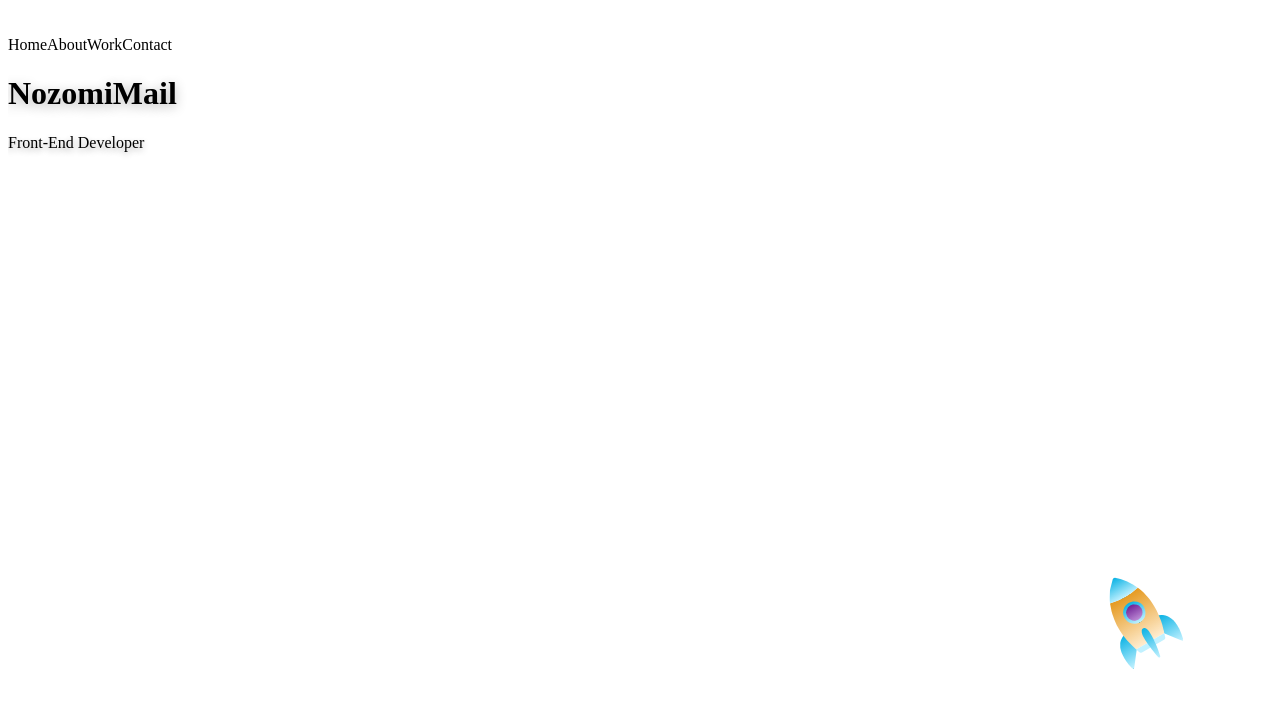
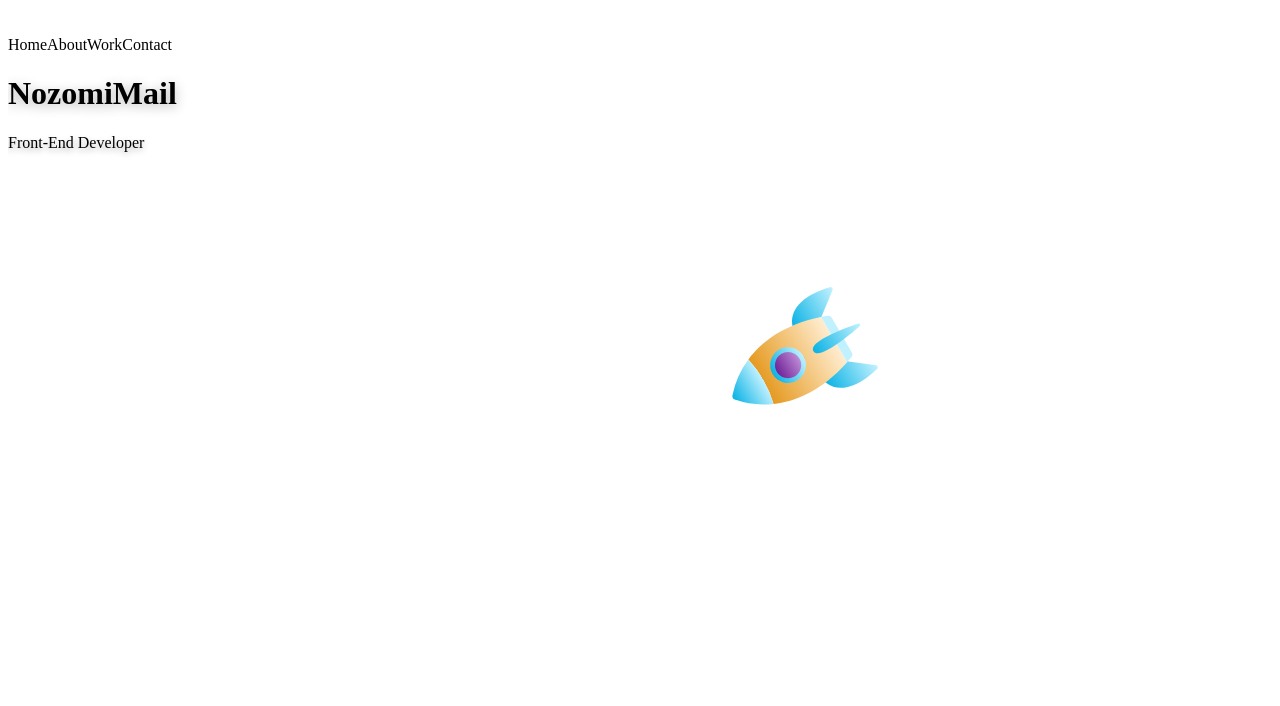
Before and after one commit to nozomail/portfolio, a Next.js app: page / in a window 1280 px wide. Shown: the top 706 px of the page. Built offline with nearby package versions, Linux system fonts and the light colour scheme.

Commit message:
Integrate css modules into global css

```diff
--- a/components/layout.tsx
+++ b/components/layout.tsx
@@ -1,7 +1,6 @@
 import Head from "next/head";
 import { useRouter } from "next/router";
 import { useState, useEffect } from "react";
-import { motion } from "framer-motion";
 
 import Header from "../components/header";
 import Planets from "../components/planets";
@@ -10,13 +9,12 @@ import { getRandom } from "../utils/random";
 
 type LayoutProps = {
   children: React.ReactNode;
-  isHome?: boolean;
   pageTitle?: string;
-  controls?: any;
 };
+
 const siteName = "Nozomi's Portfolio";
 
-export default function Layout({ children, pageTitle, isHome = false, controls }: LayoutProps) {
+export default function Layout({ children, pageTitle }: LayoutProps) {
   const title = pageTitle ? `${pageTitle} | ${siteName}` : siteName;
   const [height, setHeight] = useState<number>(0);
   const [stars, setStars] = useState([]);
@@ -45,11 +43,11 @@ export default function Layout({ children, pageTitle, isHome = false, controls }
 
   useEffect(() => {
     setHeight(window.innerHeight);
-    // createStars();
+    createStars();
 
     window.addEventListener("resize", () => {
       setHeight(window.innerHeight);
-      // createStars();
+      createStars();
     });
   }, []);
 
@@ -86,13 +84,3 @@ export default function Layout({ children, pageTitle, isHome = false, controls }
     </div>
   );
 }
-
-{
-  /* <div
-  className={`${
-    router.pathname === "/contact" ? "" : "px-4 md:px-8 py-8 md:pb-12"
-  } absolute inset-0 z-20 overflow-y-auto`}
->
-  <div className="max-w-screen-xl min-h-full flex flex-col justify-center text-white mx-auto">{children}</div>
-</div>; */
-}
--- a/pages/api/hello.ts
+++ /dev/null
@@ -1,6 +0,0 @@
-import { NextApiRequest, NextApiResponse } from "next";
-
-export default (_: NextApiRequest, res: NextApiResponse) => {
-  res.statusCode = 200;
-  res.json({ name: "John Doe" });
-};
--- a/pages/index.tsx
+++ b/pages/index.tsx
@@ -1,7 +1,5 @@
 import { useEffect, useState } from "react";
 import { motion, useAnimation } from "framer-motion";
-
-import styles from "../styles/home.module.scss";
 
 import { variants, home, rocket } from "../utils/framerMotion";
 
@@ -57,7 +55,7 @@ export default function Home() {
           initial={rocket(isSmall).initial}
           animate={controls}
           exit={rocket(isSmall).exit}
-          className={styles.rocket}
+          className="home-rocket"
         >
           <div></div>
         </motion.div>
--- a/pages/work/[id].tsx
+++ b/pages/work/[id].tsx
@@ -1,6 +1,4 @@
 import { motion } from "framer-motion";
-
-import styles from "../../styles/work.module.scss";
 
 import { variants, page } from "../../utils/framerMotion";
 
@@ -59,7 +57,7 @@ export default function Project({ title, roles, tools, img, body }: ProjectProps
           </motion.div>
           <motion.div
             variants={variants.fadeInUp}
-            className={`mt-8 lg:text-xl ${styles.desc}`}
+            className="mt-8 lg:text-xl project-desc"
             dangerouslySetInnerHTML={{ __html: body }}
           ></motion.div>
         </motion.div>
--- a/styles/globals.scss
+++ b/styles/globals.scss
@@ -45,3 +45,102 @@ textarea {
     box-shadow: 0px 3px 12px 0 rgba(0, 0, 0, 0.4);
   }
 }
+
+.home-rocket {
+  width: 300px;
+  height: 300px;
+  position: fixed;
+  bottom: -180px;
+  right: -120px;
+  transform: translateY(0) scale(1);
+  z-index: 20;
+
+  @screen sm {
+    display: block;
+    width: 400px;
+    height: 400px;
+    top: -100px;
+    right: -200px;
+    transform: translate(0) scale(1);
+  }
+  @screen lg {
+    display: block;
+    width: 500px;
+    height: 500px;
+    top: -150px;
+    right: -240px;
+  }
+  @screen xl {
+    width: 600px;
+    height: 600px;
+    top: -150px;
+  }
+  @screen 2xl {
+    width: 700px;
+    height: 700px;
+  }
+
+  div {
+    width: 100%;
+    height: 100%;
+    background: url("/air.svg") bottom left / cover no-repeat;
+    transform: rotate(90deg);
+
+    @screen sm {
+      transform: rotate(0);
+    }
+
+    &::before {
+      content: "";
+      width: 100px;
+      height: 85px;
+      background: url("/rocket1.svg") center / contain no-repeat;
+      transform: translate(0);
+      transition: transform 1s ease-in;
+      position: absolute;
+      bottom: 0;
+      left: -110px;
+
+      @screen md {
+        width: 120px;
+        height: 102px;
+        bottom: 10px;
+        left: -120px;
+      }
+      @screen lg {
+        width: 140px;
+        height: 120px;
+        bottom: 20px;
+        left: -150px;
+      }
+      @screen xl {
+        width: 160px;
+        height: 136px;
+        bottom: 30px;
+        left: -200px;
+      }
+      @screen 2xl {
+        width: 180px;
+        height: 153px;
+        bottom: 50px;
+      }
+    }
+  }
+}
+
+.project-desc {
+  p,
+  div,
+  ul {
+    &:not(:last-child) {
+      @apply mb-2 lg:mb-4;
+    }
+  }
+  ul {
+    @apply list-disc leading-tight pl-5;
+  }
+
+  li + li {
+    @apply mt-2 lg:mt-3;
+  }
+}
--- a/styles/home.module.scss
+++ /dev/null
@@ -1,81 +0,0 @@
-.rocket {
-  width: 300px;
-  height: 300px;
-  position: fixed;
-  bottom: -180px;
-  right: -120px;
-  transform: translateY(0) scale(1);
-  z-index: 20;
-
-  @screen sm {
-    display: block;
-    width: 400px;
-    height: 400px;
-    top: -100px;
-    right: -200px;
-    transform: translate(0) scale(1);
-  }
-  @screen lg {
-    display: block;
-    width: 500px;
-    height: 500px;
-    top: -150px;
-    right: -240px;
-  }
-  @screen xl {
-    width: 600px;
-    height: 600px;
-    top: -150px;
-  }
-  @screen 2xl {
-    width: 700px;
-    height: 700px;
-  }
-
-  div {
-    width: 100%;
-    height: 100%;
-    background: url("/air.svg") bottom left / cover no-repeat;
-    transform: rotate(90deg);
-
-    @screen sm {
-      transform: rotate(0);
-    }
-
-    &::before {
-      content: "";
-      width: 100px;
-      height: 85px;
-      background: url("/rocket1.svg") center / contain no-repeat;
-      transform: translate(0);
-      transition: transform 1s ease-in;
-      position: absolute;
-      bottom: 0;
-      left: -110px;
-
-      @screen md {
-        width: 120px;
-        height: 102px;
-        bottom: 10px;
-        left: -120px;
-      }
-      @screen lg {
-        width: 140px;
-        height: 120px;
-        bottom: 20px;
-        left: -150px;
-      }
-      @screen xl {
-        width: 160px;
-        height: 136px;
-        bottom: 30px;
-        left: -200px;
-      }
-      @screen 2xl {
-        width: 180px;
-        height: 153px;
-        bottom: 50px;
-      }
-    }
-  }
-}
```
Also changed, not shown: styles/work.module.scss (deleted, +0 -16 lines).
